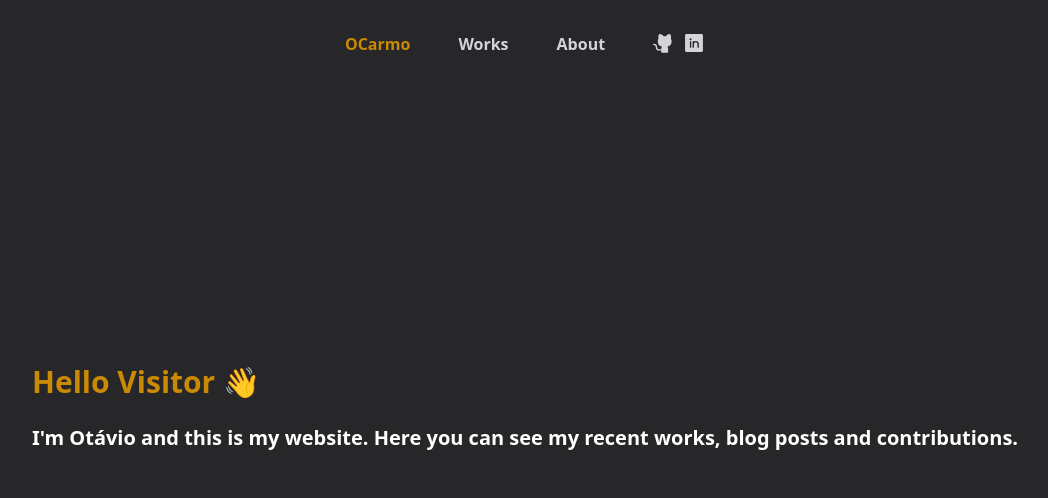
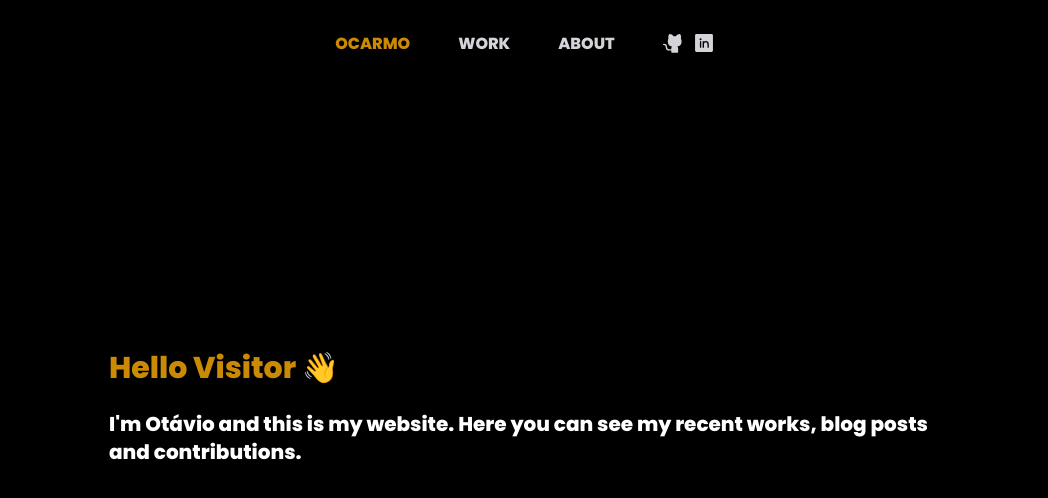
Before and after one commit to OtavioSC/website, a Next.js app: page / in a window 1280 px wide. Shown: the top 498 px of the page, without its empty margins (115-1163 px from the left). Built offline with nearby package versions, Linux system fonts and the light colour scheme.

Commit message:
feat: defining some sizes to the layout

```diff
--- a/src/app/layout.tsx
+++ b/src/app/layout.tsx
@@ -7,6 +7,12 @@ export const metadata = {
   description: "Website to tell about my works and career",
 };
 
+const poppins = Poppins({
+  subsets: ['latin'],
+  weight: "800"
+
+})
+
 export default function RootLayout({
   children,
 }: {
@@ -14,9 +20,11 @@ export default function RootLayout({
 }) {
   return (
     <html lang="en">
-      <body className="bg-zinc-800 font-bold text-white">
-        <Navbar />
-        {children}
+      <body className="mx-auto max-w-3xl px-4 sm:px-6 xl:max-w-5xl xl:px-0 bg-black">
+        <div className={`${poppins.className} text-white`}>
+          <Navbar />
+          <main className="mb-auto">{children}</main>
+        </div>
       </body>
     </html>
   );
--- a/src/components/navbar/Navbar.tsx
+++ b/src/components/navbar/Navbar.tsx
@@ -21,14 +21,14 @@ export default function Navbar() {
           <ul className="flex flex-row gap-x-12">
             <li className="text-yellow-600 hover:text-yellow-300 duration-75">
               <h1>
-                <Link href="/">OCarmo</Link>
+                <Link href="/">OCARMO</Link>
               </h1>
             </li>
             <li className="hover:text-white duration-75">
-              <Link href="/works">Works</Link>
+              <Link href="/works">WORK</Link>
             </li>
             <li className="hover:text-white duration-75">
-              <Link href="/about">About</Link>
+              <Link href="/about">ABOUT</Link>
             </li>
             <li className="flex flex-row gap-x-2">
               <a href="https://github.com/otaviosc" target="_blank">
--- a/tailwind.config.js
+++ b/tailwind.config.js
@@ -7,11 +7,9 @@ module.exports = {
   ],
   theme: {
     extend: {
-      backgroundImage: {
-        'gradient-radial': 'radial-gradient(var(--tw-gradient-stops))',
-        'gradient-conic':
-          'conic-gradient(from 180deg at 50% 50%, var(--tw-gradient-stops))',
-      },
+     colors: {
+      'bg-dark': '#161616'
+     }
     },
   },
   plugins: [],
```
